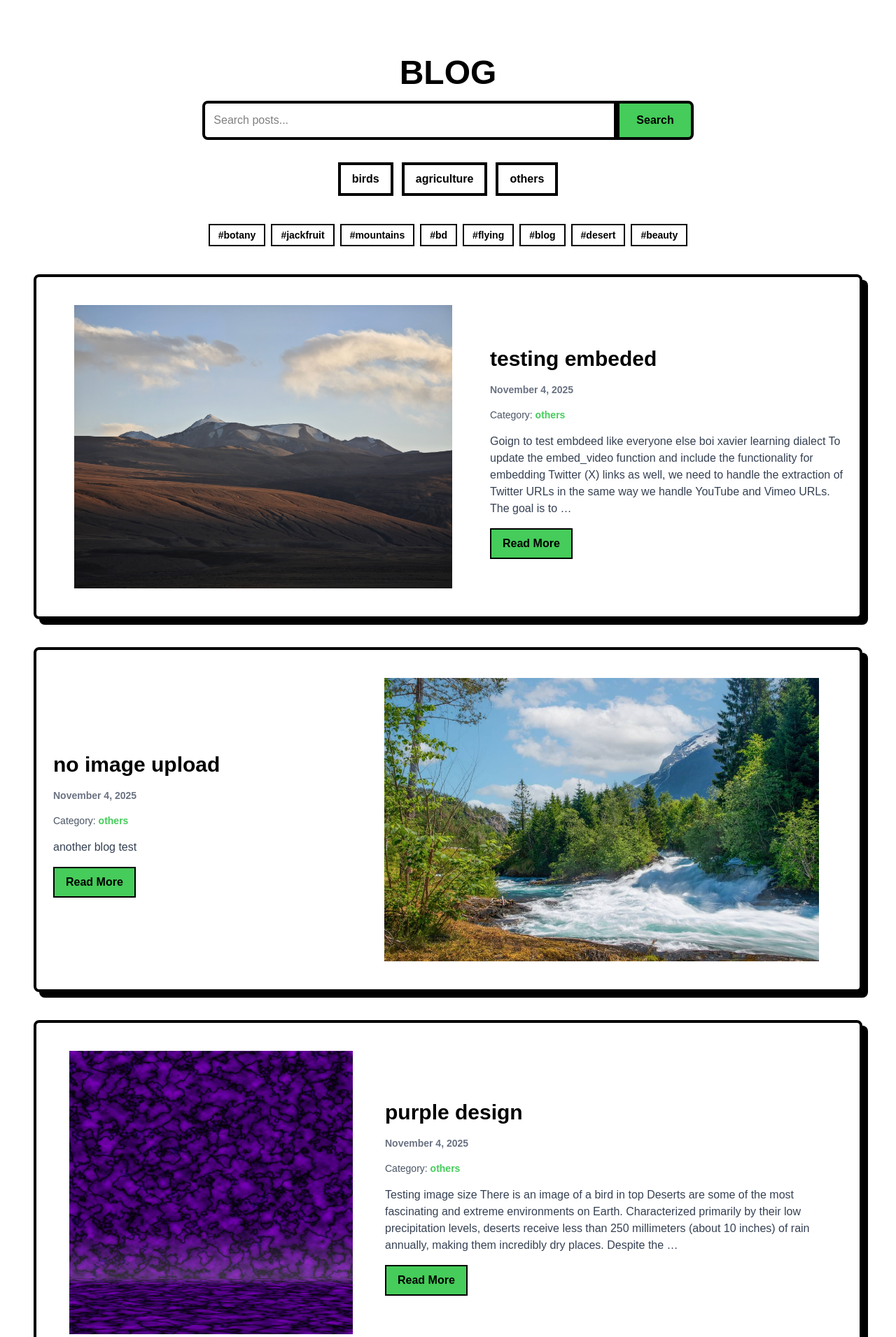
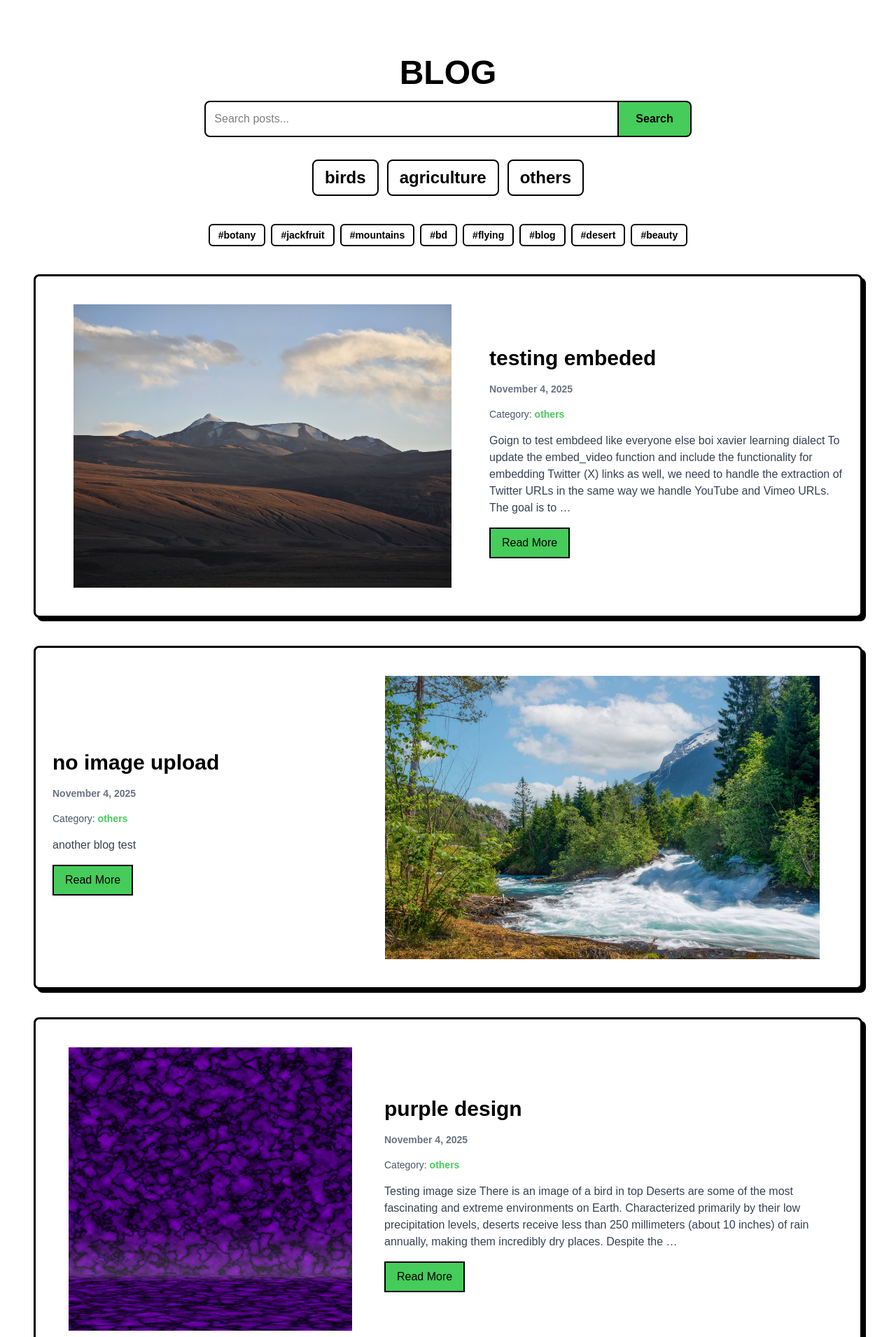
Before and after one commit to rafiaksd/django-green-blog, a Django app: page / in a window 1280 px wide. Shown: the part 116-2027 px from the top of the page at 70% size. Run offline with Django 5.2, Linux system fonts and the light colour scheme; data comes from the database, SQL or seed files in the repository; both versions use the stored data as it was after the commit; some libraries are stand-ins or nearby versions.

Commit message:
tweaked design here and there

```diff
--- a/blog/templates/base.html
+++ b/blog/templates/base.html
@@ -19,13 +19,13 @@
             color: var(--treegreen);
         }
         .neo-card {
-            border: 4px solid black;
-            box-shadow: 8px 8px 0 black;
+            border: 3px solid black;
+            box-shadow: 5px 5px 0 black;
             transition: all 0.2s ease;
         }
         .neo-card:hover {
             transform: translate(-4px, -4px);
-            box-shadow: 12px 12px 0 var(--treegreen);
+            box-shadow: 8px 8px 0 var(--treegreen);
         }
         body {
             font-family: 'Arial', sans-serif;
@@ -56,6 +56,7 @@
             height: auto;
             object-fit: cover;  /* cover while preserving aspect ratio */
         }
+
     </style>
 
     {% block meta %}
--- a/blog/templates/blog/blog_list.html
+++ b/blog/templates/blog/blog_list.html
@@ -13,11 +13,11 @@
         name="q"
         value="{{ search_query|default:'' }}"
         placeholder="Search posts..."
-      class="border-4 border-black p-3 w-1/2 focus:outline-none rounded-l-lg"
+        class="border-2 border-black p-3 w-1/2 focus:outline-none rounded-l-lg"
       >
       <button
         type="submit"
-      class="bg-treegreen border-4 border-black px-6 font-bold text-black hover:bg-black hover:text-treegreen transition rounded-r-lg">
+        class="bg-treegreen border-2 border-black px-6 font-bold text-black hover:bg-black hover:text-treegreen transition rounded-r-lg border-l-0">
         Search
       </button>
   </form>
@@ -27,12 +27,12 @@
     {% for category in categories %}
       {% if selected_category == category %}
         <a href="{% url 'category_posts' category.slug %}?deselect=1"
-           class="border-4 border-black px-4 py-2 font-semibold bg-treegreen text-black transition">
+           class="border-2 border-black text-2xl px-4 py-2 font-semibold bg-treegreen text-black transition rounded-lg">
           {{ category.name }}
         </a>
       {% else %}
         <a href="{% url 'category_posts' category.slug %}"
-           class="border-4 border-black px-4 py-2 font-semibold bg-white text-black hover:bg-treegreen transition">
+           class="border-2 border-black text-2xl px-4 py-2 font-semibold bg-white text-black hover:bg-treegreen transition rounded-lg">
           {{ category.name }}
         </a>
       {% endif %}
@@ -44,12 +44,12 @@
     {% for tag in tags %}
       {% if selected_tag == tag %}
         <a href="{% url 'tag_posts' tag.slug %}?deselect=1"
-           class="inline-block border-2 border-black px-3 py-1 font-semibold text-sm bg-treegreen">
+           class="inline-block border-2 border-black px-3 py-1 font-semibold text-sm bg-treegreen rounded-md">
           #{{ tag.name }}
         </a>
       {% else %}
         <a href="{% url 'tag_posts' tag.slug %}"
-           class="inline-block border-2 border-black px-3 py-1 font-semibold text-sm bg-white hover:bg-treegreen">
+           class="inline-block border-2 border-black px-3 py-1 font-semibold text-sm bg-white hover:bg-treegreen rounded-md">
           #{{ tag.name }}
         </a>
       {% endif %}
@@ -85,7 +85,7 @@
 
           <p class="text-gray-700 mb-4">{{ post.content|striptags|truncatewords:50 }}</p>
           <a href="{% url 'blog_detail' post.slug %}"
-            class="inline-block px-4 py-2 bg-treegreen border-2 border-black text-black font-semibold hover:bg-black hover:text-treegreen transition">
+            class="inline-block px-4 py-2 bg-treegreen border-2 border-black text-black font-medium hover:bg-black hover:text-treegreen transition">
             Read More
           </a>
         </div>
@@ -100,11 +100,11 @@
   {% if page_obj.has_other_pages %}
     <div class="flex justify-center mt-10 space-x-2">
       {% if page_obj.has_previous %}
-        <a href="?page={{ page_obj.previous_page_number }}" class="border-4 border-black px-4 py-2 font-bold bg-white hover:bg-treegreen">← Prev</a>
+        <a href="?page={{ page_obj.previous_page_number }}" class="border-2 border-black px-4 py-2 font-bold bg-white hover:bg-treegreen">← Prev</a>
       {% endif %}
-      <span class="px-4 py-2 border-4 border-black bg-treegreen text-black font-bold">{{ page_obj.number }}</span>
+      <span class="px-4 py-2 border-2 border-black bg-treegreen text-black font-bold">{{ page_obj.number }}</span>
       {% if page_obj.has_next %}
-        <a href="?page={{ page_obj.next_page_number }}" class="border-4 border-black px-4 py-2 font-bold bg-white hover:bg-treegreen">Next →</a>
+        <a href="?page={{ page_obj.next_page_number }}" class="border-2 border-black px-4 py-2 font-bold bg-white hover:bg-treegreen">Next →</a>
       {% endif %}
     </div>
   {% endif %}
```
Also changed, not shown: blog/templates/blog/blog_detail.html (+24 -0 lines), db.sqlite3, 1 other file. Lines whose indentation alone changed are shown as unchanged.
